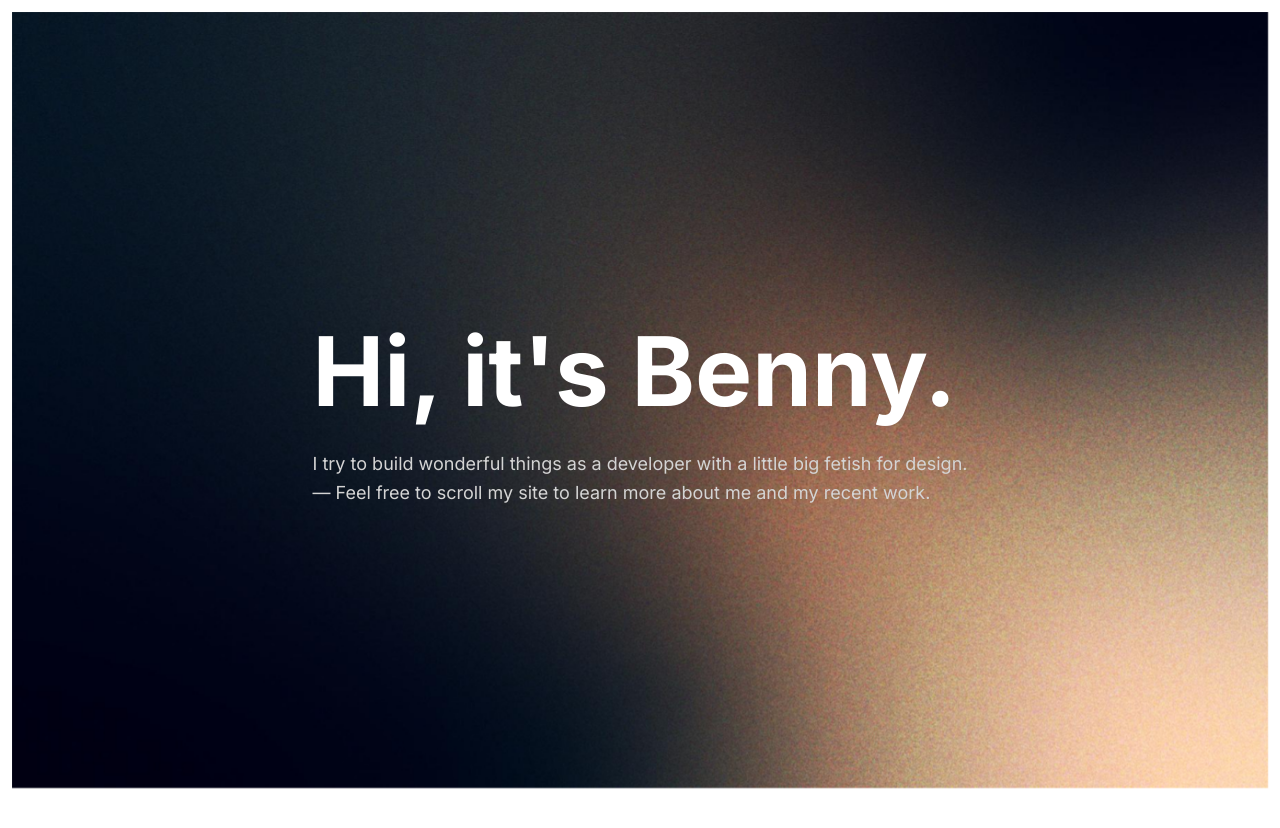
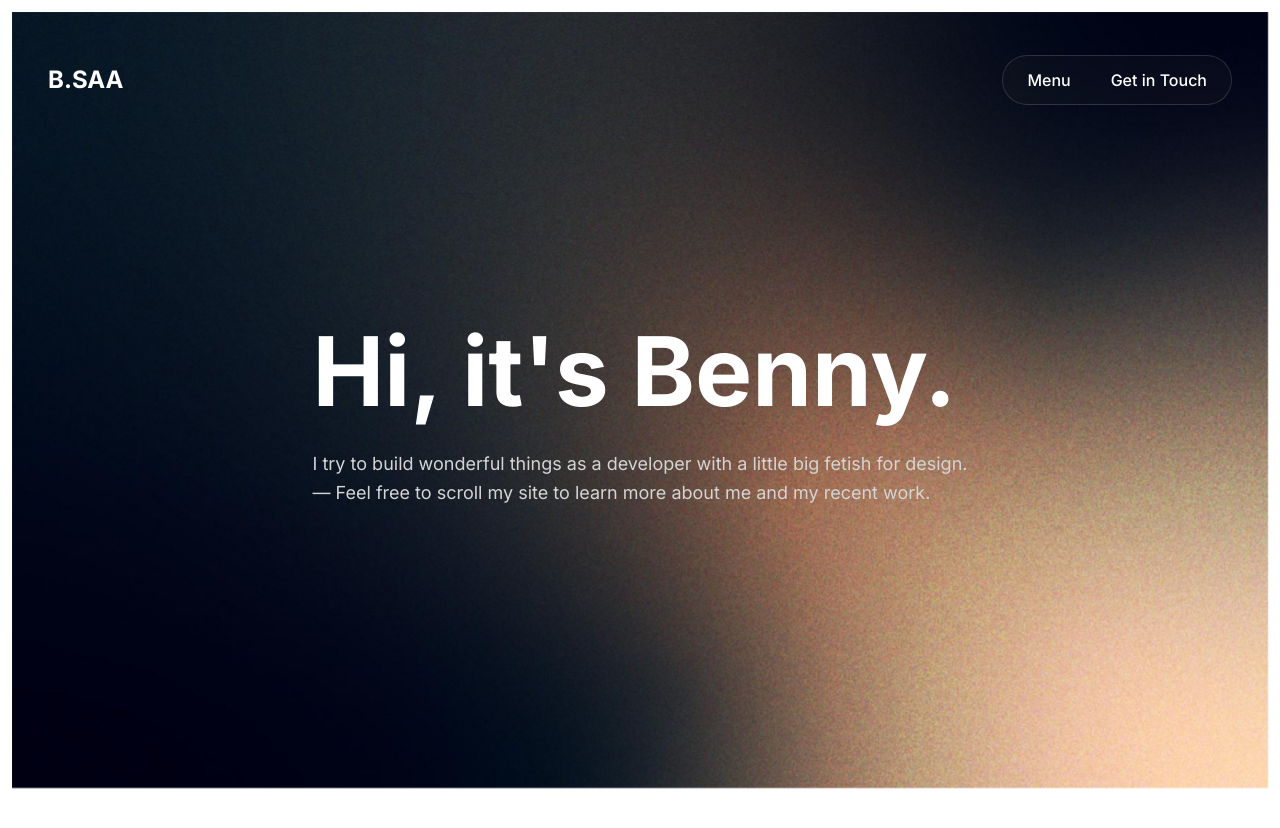
Before and after one commit to baeni/bsaa-ui, a Next.js app: page / in a window 1280 px wide. Shown: the top 828 px of the page. Built offline with nearby package versions, Linux system fonts and the light colour scheme.

Commit message:
Add Navbar component to layout

```diff
--- a/app/(routes)/layout.tsx
+++ b/app/(routes)/layout.tsx
@@ -4,6 +4,7 @@ import "@/app/_assets/globals.css";
 import {gsap} from "gsap";
 import {ScrollTrigger} from "gsap/ScrollTrigger";
 import SmoothScrolling from "@/app/_components/SmoothScrolling";
+import Navbar from "@/app/_components/Navbar";
 
 const inter = Inter({ subsets: ["latin"] });
 
@@ -26,7 +27,10 @@ export default function RootLayout({
   return (
     <html lang="en">
       <body className={inter.className}>
-        <SmoothScrolling>{children}</SmoothScrolling>
+        <SmoothScrolling>
+          <Navbar />
+          {children}
+        </SmoothScrolling>
       </body>
     </html>
   );
```
